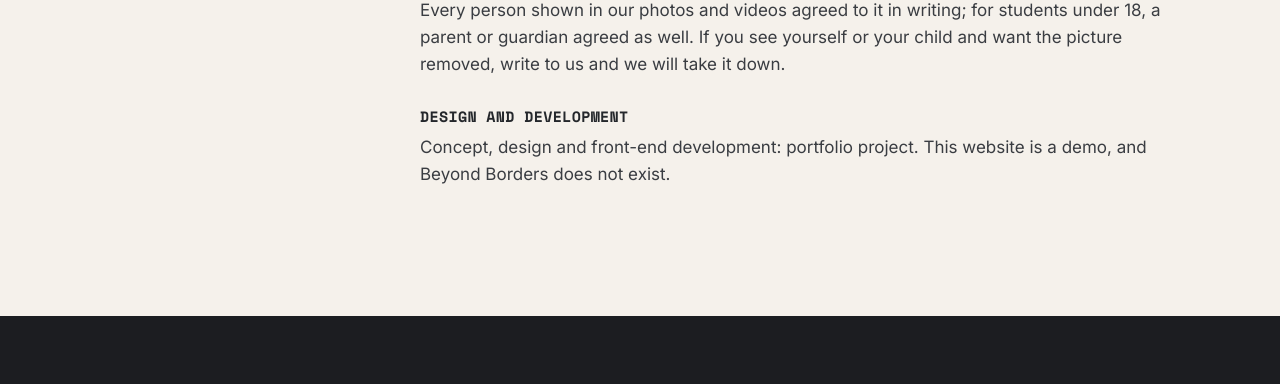
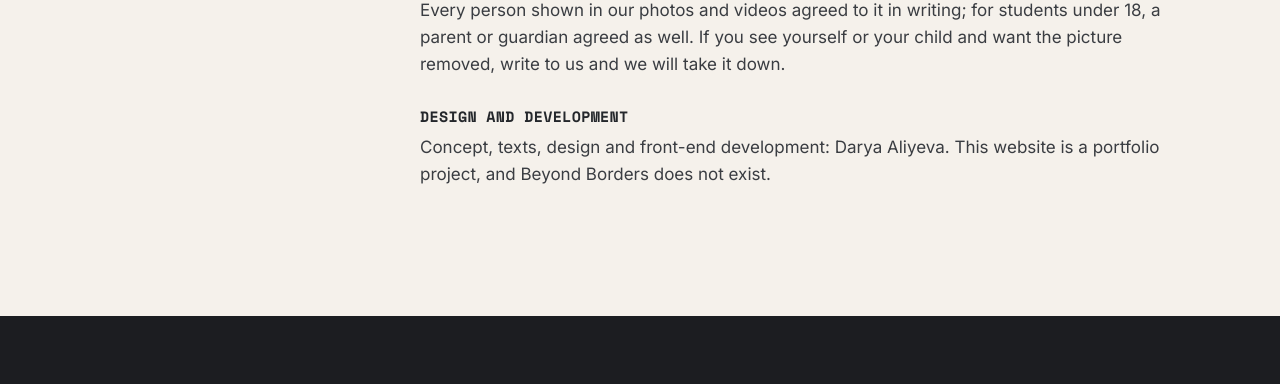
Before and after one commit to darya-aliyeva/beyondborders-site, a plain HTML site: page impressum.html in a window 1280 px wide. Shown: the part 3160-3544 px from the top of the page. Drawn offline with Linux system fonts and the light colour scheme.

Commit message:
Impressum: add author name
Co-Authored-By: Claude Opus 5.5 <noreply@anthropic.com>

```diff
--- a/impressum.html
+++ b/impressum.html
@@ -140,7 +140,7 @@
           <h3>Photos and videos</h3>
           <p>Every person shown in our photos and videos agreed to it in writing; for students under 18, a parent or guardian agreed as well. If you see yourself or your child and want the picture removed, write to us and we will take it down.</p>
           <h3>Design and development</h3>
-          <p>Concept, design and front-end development: portfolio project. This website is a demo, and Beyond Borders does not exist.</p>
+          <p>Concept, texts, design and front-end development: Darya Aliyeva. This website is a portfolio project, and Beyond Borders does not exist.</p>
         </section>
       </div>
     </div>
```
